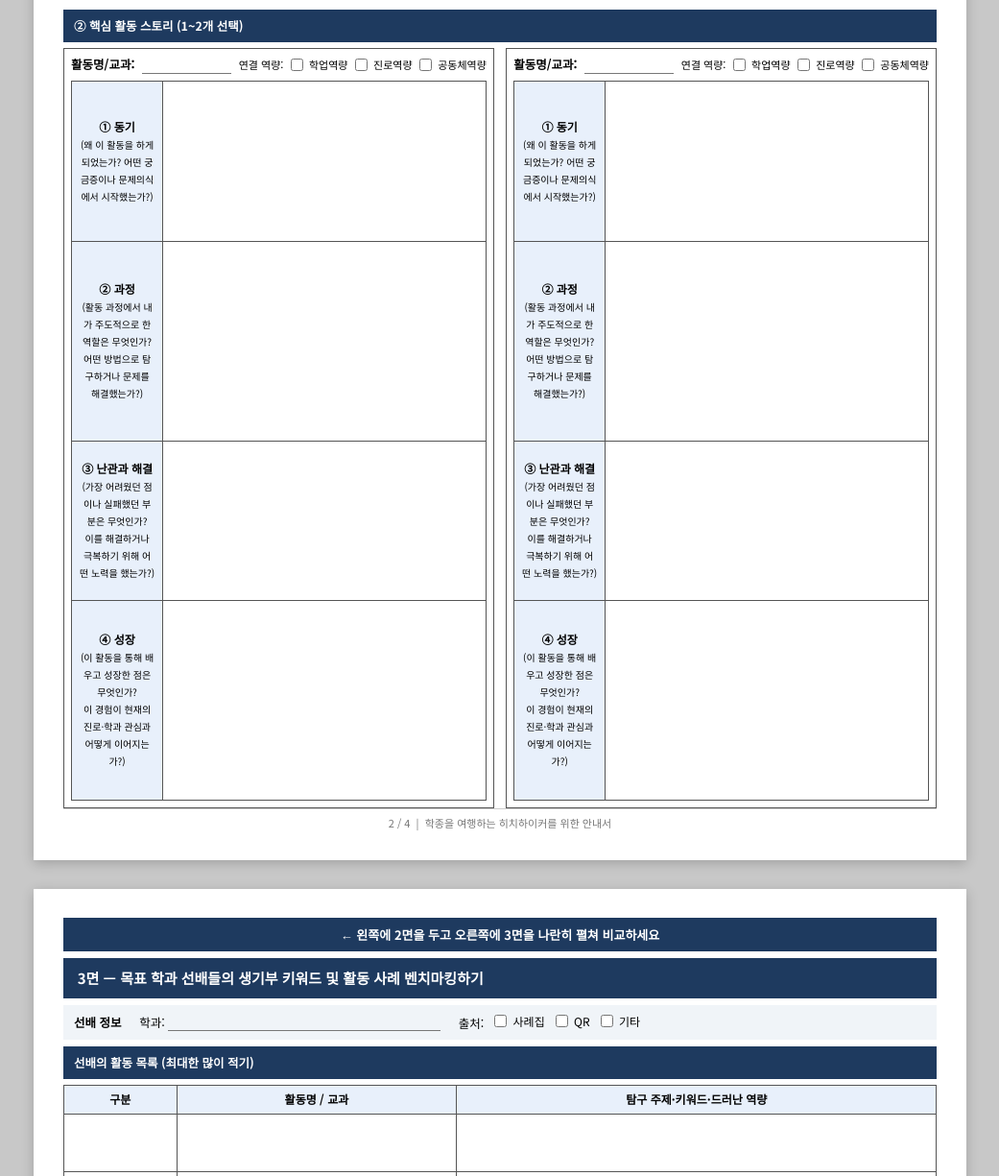
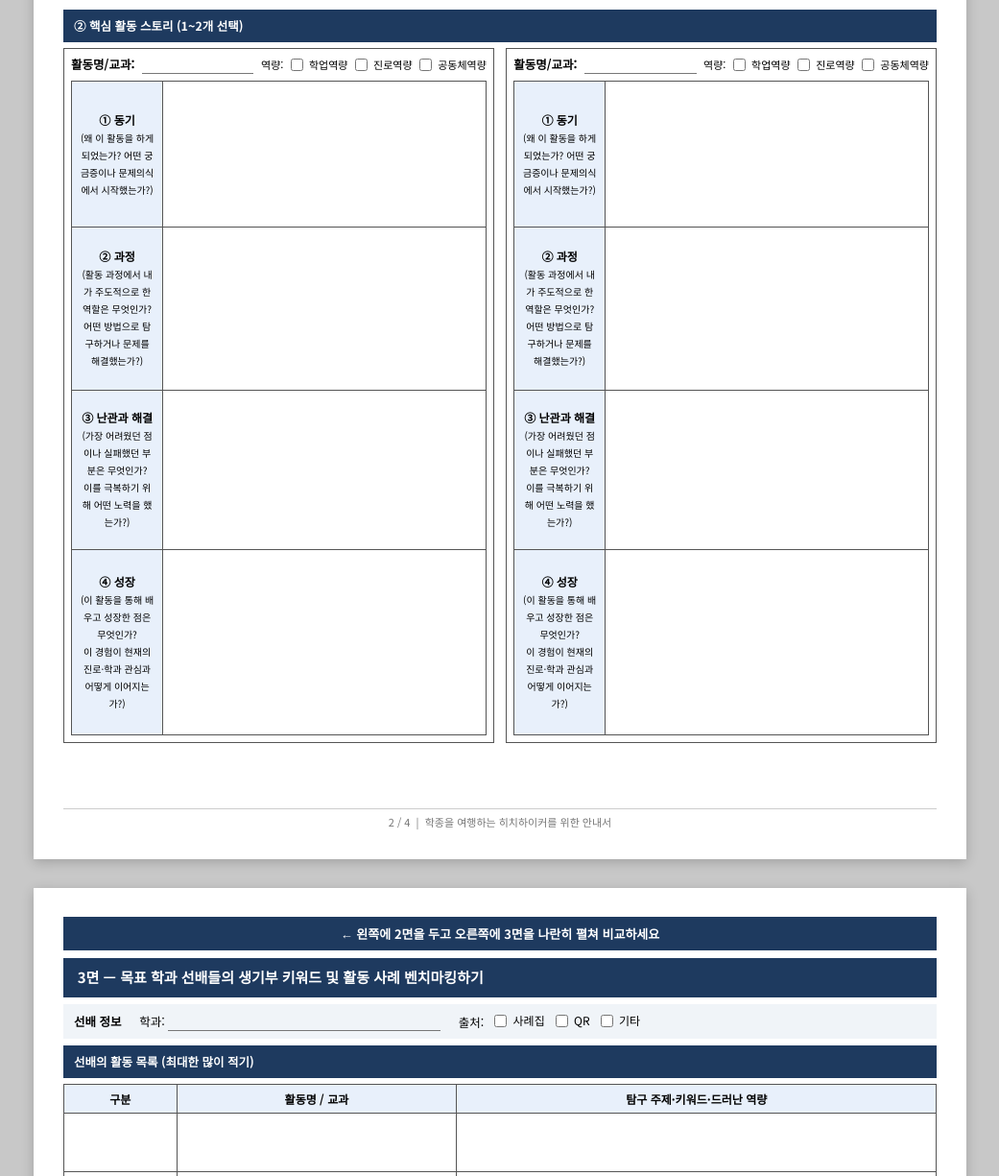
Before and after one commit to itmir913/printables, a plain HTML site: page admissions/student-record-blueprint/index.html in a window 1280 px wide. Shown: the part 1917-3142 px from the top of the page at 96% size, without its empty margins (119-1160 px from the left). Drawn offline with nearby package versions, Linux system fonts and the light colour scheme.

Commit message:
학종준비학습지 UI 수정

```diff
--- a/admissions/student-record-blueprint/index.html
+++ b/admissions/student-record-blueprint/index.html
@@ -540,7 +540,7 @@
     <!-- ② 핵심 활동 스토리 -->
     <div class="sh">② 핵심 활동 스토리 (1~2개 선택)</div>
 
-    <div style="display:flex;gap:3mm;flex:1;">
+    <div style="display:flex;gap:3mm;flex:1;align-items:flex-start;">
 
         <!-- 스토리 1 -->
         <div class="story-box" style="flex:1;min-width:0;margin-bottom:0;">
@@ -548,7 +548,7 @@
                 <strong style="white-space:nowrap;">활동명/교과:</strong>
                 <span class="wl" style="flex:1;min-width:20mm;"></span>
                 <div style="display:flex;flex-wrap:wrap;gap:2mm;font-size:11px;">
-                    <span style="white-space:nowrap;">연결 역량:</span>
+                    <span style="white-space:nowrap;">역량:</span>
                     <label style="margin:0;font-size:11px;"><input type="checkbox">&nbsp;학업역량</label>
                     <label style="margin:0;font-size:11px;"><input type="checkbox">&nbsp;진로역량</label>
                     <label style="margin:0;font-size:11px;"><input type="checkbox">&nbsp;공동체역량</label>
@@ -559,17 +559,17 @@
                     <th style="width:22%;background:#e8f0fb;vertical-align:middle;">① 동기<br><span
                             style="font-weight:400;font-size:10px;">(왜 이 활동을 하게 되었는가? 어떤 궁금증이나 문제의식에서 시작했는가?)</span>
                     </th>
-                    <td style="height:44mm;"></td>
+                    <td style="height:40mm;"></td>
                 </tr>
                 <tr>
                     <th style="background:#e8f0fb;vertical-align:middle;">② 과정<br><span
                             style="font-weight:400;font-size:10px;">(활동 과정에서 내가 주도적으로 한 역할은 무엇인가?<br>어떤 방법으로 탐구하거나 문제를 해결했는가?)</span>
                     </th>
-                    <td style="height:55mm;"></td>
+                    <td style="height:45mm;"></td>
                 </tr>
                 <tr>
                     <th style="background:#e8f0fb;vertical-align:middle;">③ 난관과 해결<br><span
-                            style="font-weight:400;font-size:10px;">(가장 어려웠던 점이나 실패했던 부분은 무엇인가?<br>이를 해결하거나 극복하기 위해 어떤 노력을 했는가?)</span>
+                            style="font-weight:400;font-size:10px;">(가장 어려웠던 점이나 실패했던 부분은 무엇인가?<br>이를 극복하기 위해 어떤 노력을 했는가?)</span>
                     </th>
                     <td style="height:44mm;"></td>
                 </tr>
@@ -577,7 +577,7 @@
                     <th style="background:#e8f0fb;vertical-align:middle;">④ 성장<br><span
                             style="font-weight:400;font-size:10px;">(이 활동을 통해 배우고 성장한 점은 무엇인가?<br>이 경험이 현재의 진로·학과 관심과 어떻게 이어지는가?)</span>
                     </th>
-                    <td style="height:55mm;"></td>
+                    <td style="height:51mm;"></td>
                 </tr>
             </table>
         </div>
@@ -588,7 +588,7 @@
                 <strong style="white-space:nowrap;">활동명/교과:</strong>
                 <span class="wl" style="flex:1;min-width:20mm;"></span>
                 <div style="display:flex;flex-wrap:wrap;gap:2mm;font-size:11px;">
-                    <span style="white-space:nowrap;">연결 역량:</span>
+                    <span style="white-space:nowrap;">역량:</span>
                     <label style="margin:0;font-size:11px;"><input type="checkbox">&nbsp;학업역량</label>
                     <label style="margin:0;font-size:11px;"><input type="checkbox">&nbsp;진로역량</label>
                     <label style="margin:0;font-size:11px;"><input type="checkbox">&nbsp;공동체역량</label>
@@ -598,22 +598,22 @@
                 <tr>
                     <th style="width:22%;background:#e8f0fb;vertical-align:middle;">① 동기<br><span
                             style="font-weight:400;font-size:10px">(왜 이 활동을 하게 되었는가? 어떤 궁금증이나 문제의식에서 시작했는가?)</span></th>
-                    <td style="height:44mm;"></td>
+                    <td style="height:40mm;"></td>
                 </tr>
                 <tr>
                     <th style="background:#e8f0fb;vertical-align:middle;">② 과정<br><span
                             style="font-weight:400;font-size:10px;">(활동 과정에서 내가 주도적으로 한 역할은 무엇인가?<br>어떤 방법으로 탐구하거나 문제를 해결했는가?)</span></th>
-                    <td style="height:55mm;"></td>
+                    <td style="height:45mm;"></td>
                 </tr>
                 <tr>
                     <th style="background:#e8f0fb;vertical-align:middle;">③ 난관과 해결<br><span
-                            style="font-weight:400;font-size:10px;">(가장 어려웠던 점이나 실패했던 부분은 무엇인가?<br>이를 해결하거나 극복하기 위해 어떤 노력을 했는가?)</span></th>
+                            style="font-weight:400;font-size:10px;">(가장 어려웠던 점이나 실패했던 부분은 무엇인가?<br>이를 극복하기 위해 어떤 노력을 했는가?)</span></th>
                     <td style="height:44mm;"></td>
                 </tr>
                 <tr>
                     <th style="background:#e8f0fb;vertical-align:middle;">④ 성장<br><span
                             style="font-weight:400;font-size:10px;">(이 활동을 통해 배우고 성장한 점은 무엇인가?<br>이 경험이 현재의 진로·학과 관심과 어떻게 이어지는가?)</span></th>
-                    <td style="height:55mm;"></td>
+                    <td style="height:51mm;"></td>
                 </tr>
             </table>
         </div>
@@ -653,11 +653,6 @@
             <th style="width:13%;">구분</th>
             <th style="width:32%;">활동명 / 교과</th>
             <th style="width:55%;">탐구 주제·키워드·드러난 역량</th>
-        </tr>
-        <tr style="height:16mm;">
-            <td></td>
-            <td></td>
-            <td></td>
         </tr>
         <tr style="height:16mm;">
             <td></td>
@@ -738,8 +733,17 @@
         </div>
     </div>
 
-    <!-- QR -->
-    <div style="display:flex;gap:4mm;justify-content:flex-end;margin-top:2mm;align-items:flex-end;">
+    <!-- QR + 주의사항 -->
+    <div style="display:flex;gap:3mm;align-items:flex-start;">
+        <div style="flex:1;border:1px solid #555;padding:2mm;font-size:13px;background:#fffdf5;">
+            <div style="font-weight:700;color:#1e3a5f;">⚠ 선배 사례 조사 시 주의사항</div>
+            <div style="line-height:1.15;">
+                ▸ 학과·대학이 다르면 요구 역량도 다를 수 있다. 참고만 하고 그대로 따라 하지 않는다.<br>
+                ▸ 활동의 화려함보다 <strong>탐구의 깊이와 연결성</strong>을 중심으로 분석한다.<br>
+                ▸ 선배의 활동이 <strong>어떤 역량을 드러냈는지</strong>에 집중한다.
+            </div>
+        </div>
+        <div style="display:flex;flex-direction:row;gap:3mm;align-items:flex-end;flex-shrink:0;">
             <div style="text-align:center;">
                 <div class="qr">QR</div>
                 <div style="font-size:10px;margin-top:1mm;">선배 사례 더 보기</div>
@@ -747,6 +751,7 @@
             <div style="text-align:center;">
                 <div class="qr">QR</div>
                 <div style="font-size:10px;margin-top:1mm;">탐구 주제 아이디어</div>
+            </div>
         </div>
     </div>
 
```
Lines whose indentation alone changed are shown as unchanged.
